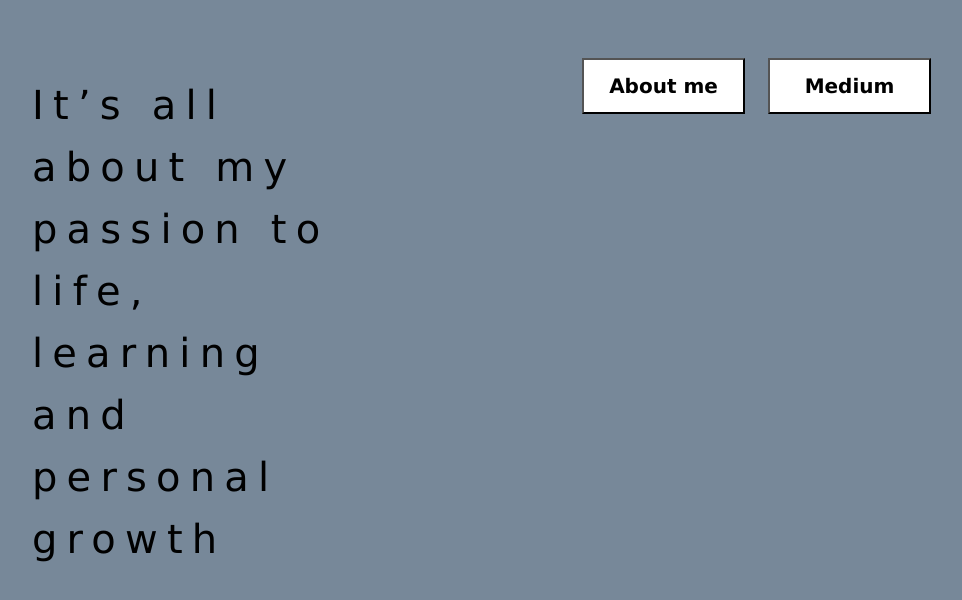
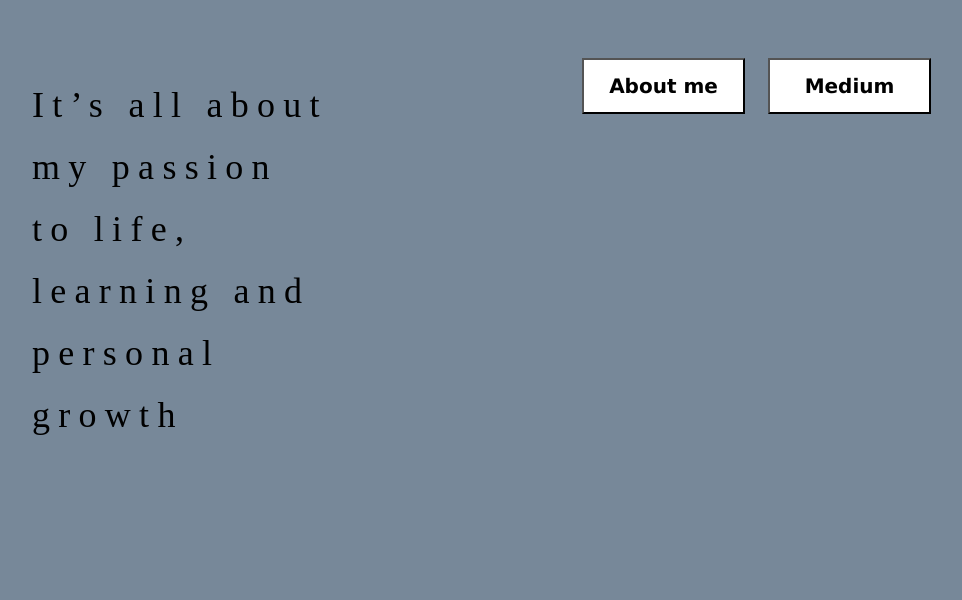
Before and after one commit to olesiaMartushkanova/react-typescript-blog, a React (Create React App) app in the folder my-app/: page / in a window 1280 px wide. Shown: the top 600 px of the page, without its empty margins (102-1064 px from the left). Built offline with nearby package versions, Linux system fonts and the light colour scheme.

Commit message:
font for title

```diff
--- a/my-app/src/pages/Home/Home.css
+++ b/my-app/src/pages/Home/Home.css
@@ -13,9 +13,8 @@
   height: 570px;
   left: 70px;
   top: 58px;
-  font-size: 40px;
-  font-family: 'Lucida Sans', 'Lucida Sans Regular', 'Lucida Grande',
-    'Lucida Sans Unicode', Geneva, Verdana, sans-serif;
+  font-size: 36px;
+  font-family: 'Rhodium Libre', serif;
   font-style: normal;
   font-weight: normal;
   line-height: 62px;
```
